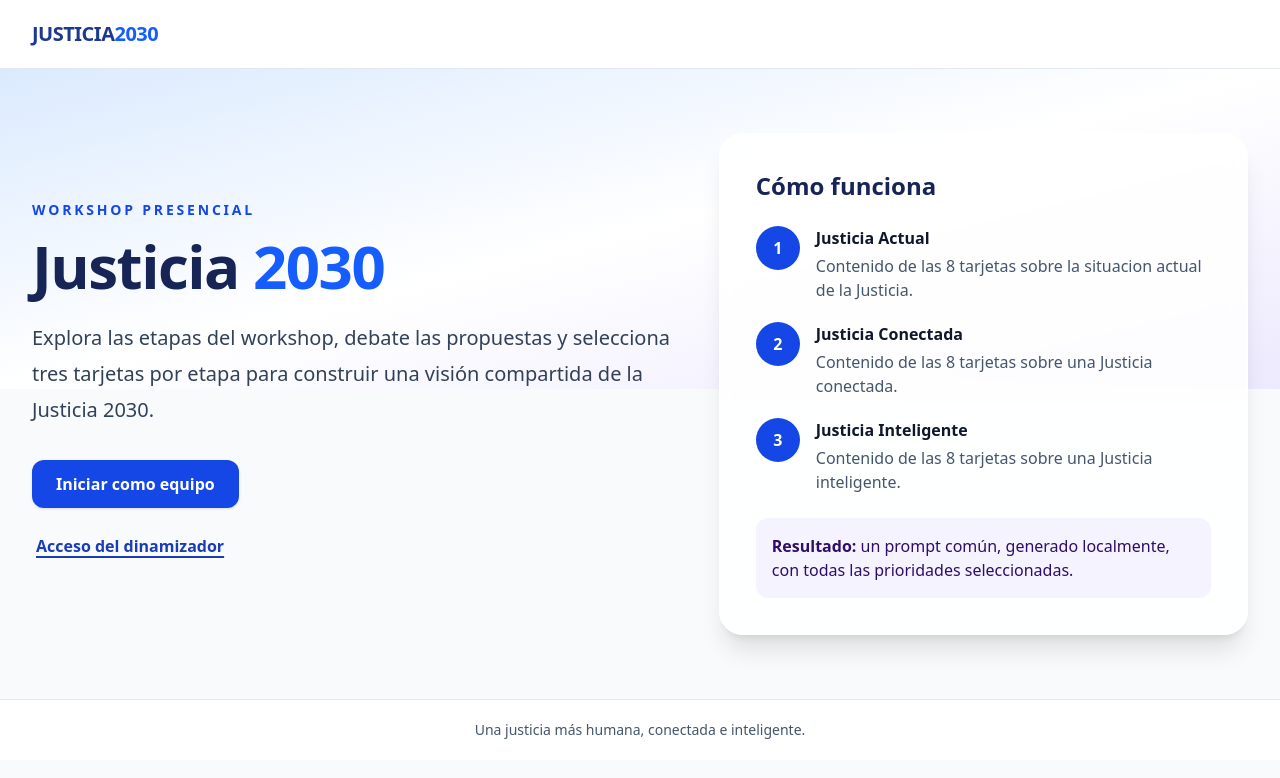
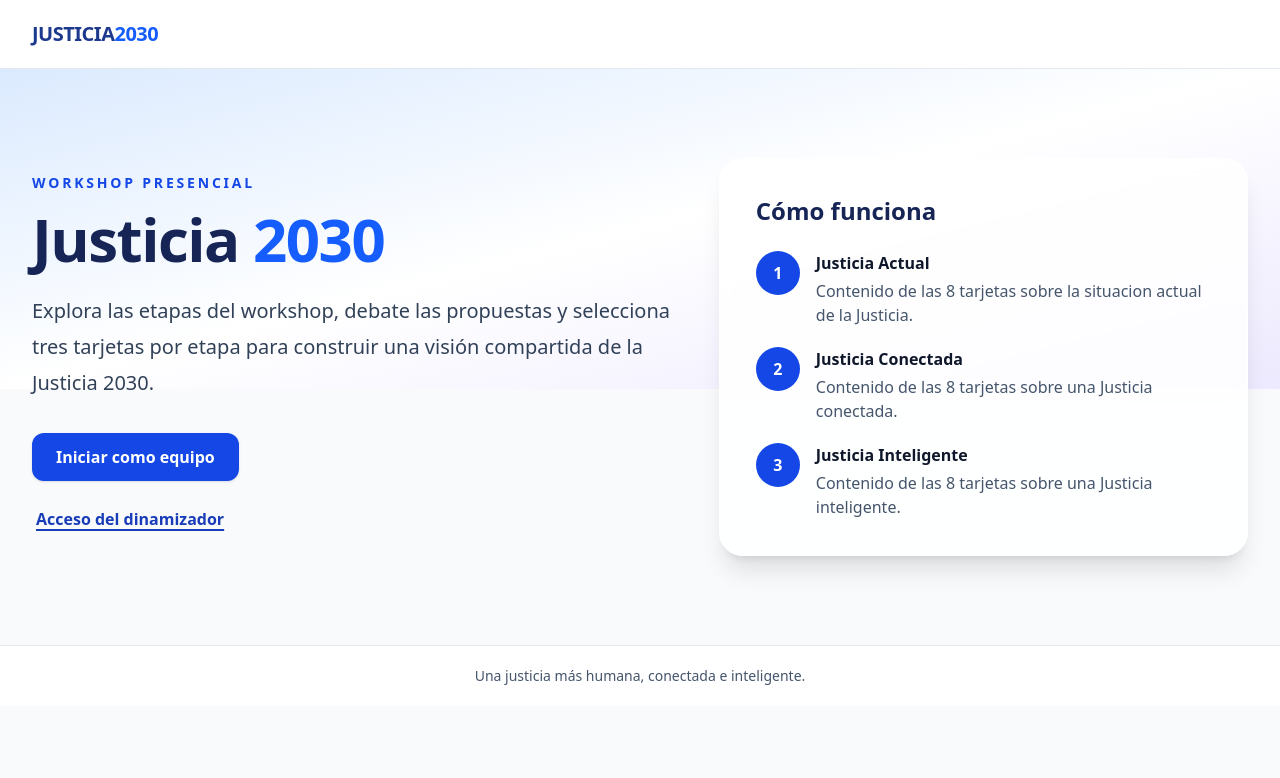
Before and after one commit to epuigval/justicia2030, a Next.js app: page / in a window 1280 px wide. Shown: the top 778 px of the page. Built offline with nearby package versions, Linux system fonts and the light colour scheme.

Commit message:
eliminado banner informativo del resultado

```diff
--- a/src/app/page.tsx
+++ b/src/app/page.tsx
@@ -3,5 +3,31 @@ import { HomeActions } from "@/components/home-actions";
 import { workshopConfig } from "@/config/workshop";
 
 export default function HomePage() {
-  return <AppShell><main className="relative overflow-hidden"><div className="absolute inset-x-0 top-0 -z-0 h-80 bg-gradient-to-br from-blue-100 via-white to-violet-100" /><div className="relative mx-auto grid min-h-[72vh] max-w-7xl items-center gap-10 px-4 py-16 sm:px-6 lg:grid-cols-[1.1fr_.9fr] lg:px-8"><section><p className="text-sm font-black uppercase tracking-[0.2em] text-blue-700">Workshop presencial</p><h1 className="mt-4 text-5xl font-black tracking-tight text-blue-950 sm:text-6xl">Justicia <span className="text-blue-600">2030</span></h1><p className="mt-6 max-w-3xl text-xl leading-9 text-slate-700">{workshopConfig.intro}</p><HomeActions /></section><section className="rounded-3xl border border-white/80 bg-white/85 p-7 shadow-xl backdrop-blur sm:p-9" aria-labelledby="how-title"><h2 id="how-title" className="text-2xl font-black text-blue-950">Cómo funciona</h2><ol className="mt-6 space-y-5">{workshopConfig.phases.map((phase) => <li key={phase.id} className="flex gap-4"><span className="flex h-11 w-11 shrink-0 items-center justify-center rounded-full bg-blue-700 font-black text-white">{phase.order}</span><div><h3 className="font-black text-slate-900">{phase.name}</h3><p className="mt-1 text-slate-600">{phase.description}</p></div></li>)}</ol><div className="mt-6 rounded-xl bg-violet-50 p-4 text-violet-950"><strong>Resultado:</strong> un prompt común, generado localmente, con todas las prioridades seleccionadas.</div></section></div></main></AppShell>;
+  return <AppShell>
+    <main className="relative overflow-hidden">
+      <div className="absolute inset-x-0 top-0 -z-0 h-80 bg-gradient-to-br from-blue-100 via-white to-violet-100" />
+      <div
+          className="relative mx-auto grid min-h-[72vh] max-w-7xl items-center gap-10 px-4 py-16 sm:px-6 lg:grid-cols-[1.1fr_.9fr] lg:px-8">
+          <section>
+              <p className="text-sm font-black uppercase tracking-[0.2em] text-blue-700">Workshop presencial</p>
+              <h1 className="mt-4 text-5xl font-black tracking-tight text-blue-950 sm:text-6xl">Justicia <span
+                      className="text-blue-600">2030</span></h1>
+              <p className="mt-6 max-w-3xl text-xl leading-9 text-slate-700">{workshopConfig.intro}</p>
+              <HomeActions />
+          </section>
+          <section className="rounded-3xl border border-white/80 bg-white/85 p-7 shadow-xl backdrop-blur sm:p-9"
+              aria-labelledby="how-title">
+              <h2 id="how-title" className="text-2xl font-black text-blue-950">Cómo funciona</h2>
+              <ol className="mt-6 space-y-5">{workshopConfig.phases.map((phase) => <li key={phase.id}
+                      className="flex gap-4"><span
+                          className="flex h-11 w-11 shrink-0 items-center justify-center rounded-full bg-blue-700 font-black text-white">{phase.order}</span>
+                      <div>
+                          <h3 className="font-black text-slate-900">{phase.name}</h3>
+                          <p className="mt-1 text-slate-600">{phase.description}</p>
+                      </div>
+                  </li>)}</ol>
+          </section>
+      </div>
+    </main>
+</AppShell>;
 }
```
